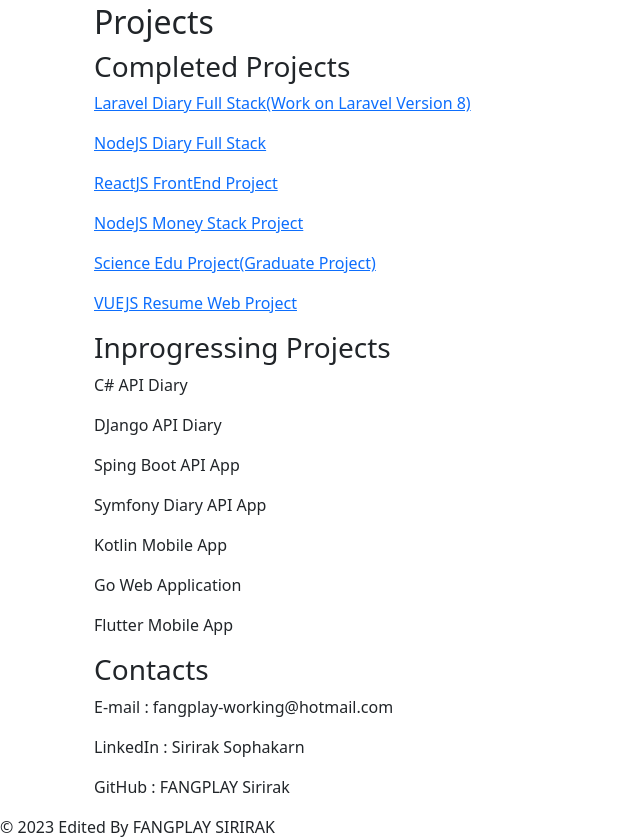
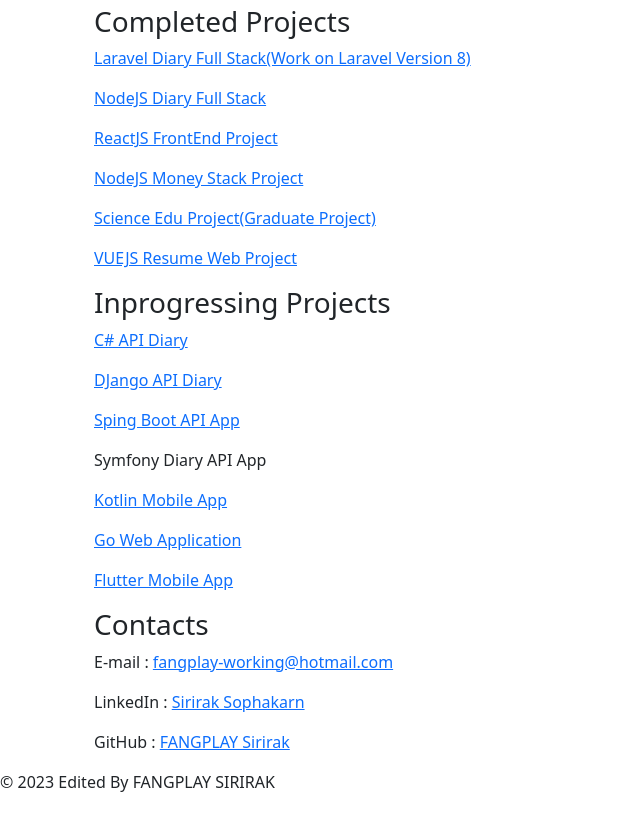
Before and after one commit to fangplay/fangplay.github.io, a website: page index.html in a window 1280 px wide. Shown: the part 1776-2615 px from the top of the page, without its empty margins (0-640 px from the left). After the commit the page ends 2570 px from the top, so only its background shows below. Drawn offline with nearby package versions, Linux system fonts and the light colour scheme.

Commit message:
update add link in page

```diff
--- a/index.html
+++ b/index.html
@@ -23,7 +23,7 @@
 	<title>FANGPLAY Sirirak Official Website</title>
 </head>
 <body>
-	<div class="container">
+	<!-- <div class="container">
 		<ul class="nav nav-pills nav-fill gap-2 p-1 small bg-primary rounded-5 shadow-sm" id="pillNav2" role="tablist" style="--bs-nav-link-color: var(--bs-white); --bs-nav-pills-link-active-color: var(--bs-primary); --bs-nav-pills-link-active-bg: var(--bs-white);">
 			<li class="nav-item" role="presentation">
 				<button class="nav-link active rounded-5" href="#home" id="home-tab2" data-bs-toggle="tab" type="button" role="tab" aria-selected="true">Home</button>
@@ -38,7 +38,7 @@
 				<button class="nav-link rounded-5" href="#contact" id="contact-tab2" data-bs-toggle="tab" type="button" role="tab" aria-selected="false">Contact</button>
 			</li>
 		</ul>
-	</div>
+	</div> -->
 	<div class="container">
 		<div class="tab-pane active" id="home" role="tabpanel">
 			<h1>FANGPLAY Sirirak Official Website</h1>
@@ -132,22 +132,22 @@
 						<h2>Projects</h2>
 						<div class="col-md-7">
 							<h3>Completed Projects</h3>
-      						<p><a href="https://github.com/fangplay/laravel-8-webapp/" target="_blank">Laravel Diary Full Stack(Work on Laravel Version 8)</a></p>
+      						<p><a href="https://github.com/fangplay/laravel-8-webapp" target="_blank">Laravel Diary Full Stack(Work on Laravel Version 8)</a></p>
       						<p><a href="https://github.com/fangplay/nodejs-diary" target="_blank">NodeJS Diary Full Stack</a></p>
-      						<p><a href="https://github.com/fangplay/fangplay-reactjs-version/tree/rev-5" target="_blank">ReactJS FrontEnd Project</a></p>
+      						<p><a href="https://github.com/fangplay/fangplay-reactjs-version" target="_blank">ReactJS FrontEnd Project</a></p>
       						<p><a href="https://github.com/fangplay/money-stack-nodejs" target="_blank">NodeJS Money Stack Project</a></p>
       						<p><a href="https://github.com/fangplay/sci-edu-official" target="_blank">Science Edu Project(Graduate Project)</a></p>
-      						<p><a href="https://github.com/fangplay/fangplay.github.io" target="_blank">VUEJS Resume Web Project</a></p>
+      						<p><a href="https://github.com/fangplay/vuejs-web" target="_blank">VUEJS Resume Web Project</a></p>
 						</div>
 						<div class="col-md-7">
 							<h3>Inprogressing Projects</h3>
-      						<p>C# API Diary</p>
-      						<p>DJango API Diary</p>
-      						<p>Sping Boot API App</p>
-      						<p>Symfony Diary API App</p>
-      						<p>Kotlin Mobile App</p>
-      						<p>Go Web Application</p>
-      						<p>Flutter Mobile App</p>
+      						<p><a href="https://github.com/fangplay/DiaryAPI" target="_blank">C# API Diary</a></p>
+      						<p><a href="#" target="_blank">DJango API Diary</a></p>
+      						<p><a href="https://github.com/fangplay/SPECTRUM-Spring-Boot" target="_blank">Sping Boot API App</a></p>
+      						<p><a href="https://github.com/fangplay/symfony-6-react-diary-crud-beta" target="_blank"></a>Symfony Diary API App</p>
+      						<p><a href="#" target="_blank">Kotlin Mobile App</a></p>
+      						<p><a href="#" target="_blank">Go Web Application</a></p>
+      						<p><a href="#" target="_blank">Flutter Mobile App</a></p>
 						</div>
 					</div>
 				</div>
@@ -157,9 +157,9 @@
 			<div class="container">
 				<div class="row">
 					<h3>Contacts</h3>
-					<p>E-mail : fangplay-working@hotmail.com</p>
-      				<p>LinkedIn : Sirirak Sophakarn</p>
-      				<p>GitHub : FANGPLAY Sirirak</p>
+					<p>E-mail : <a href="mailto:fangplay-working@hotmail.com">fangplay-working@hotmail.com</a></p>
+      				<p>LinkedIn : <a href="https://www.linkedin.com/in/sirirak-sophakarn-442310158/">Sirirak Sophakarn</a></p>
+      				<p>GitHub : <a href="https://github.com/fangplay">FANGPLAY Sirirak</a></p>
 				</div>
 			</div>
 		</div>
```
